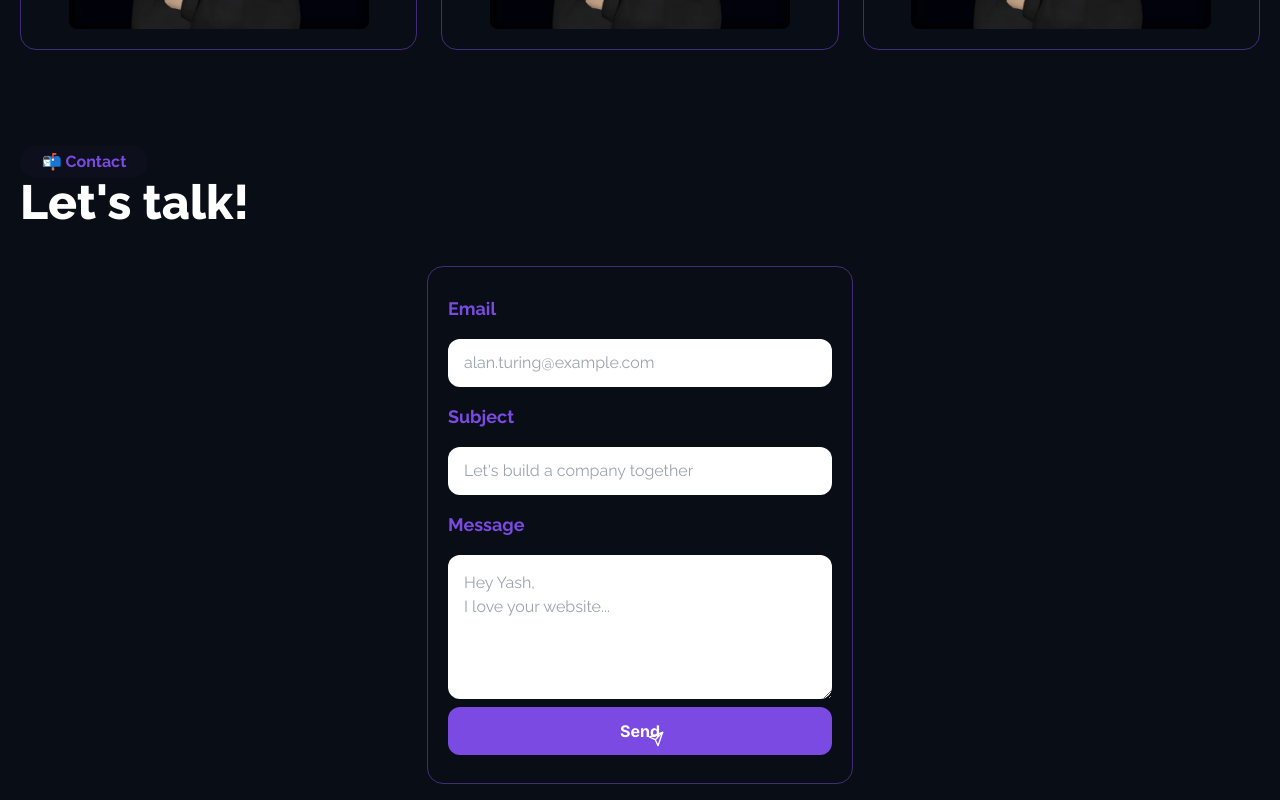
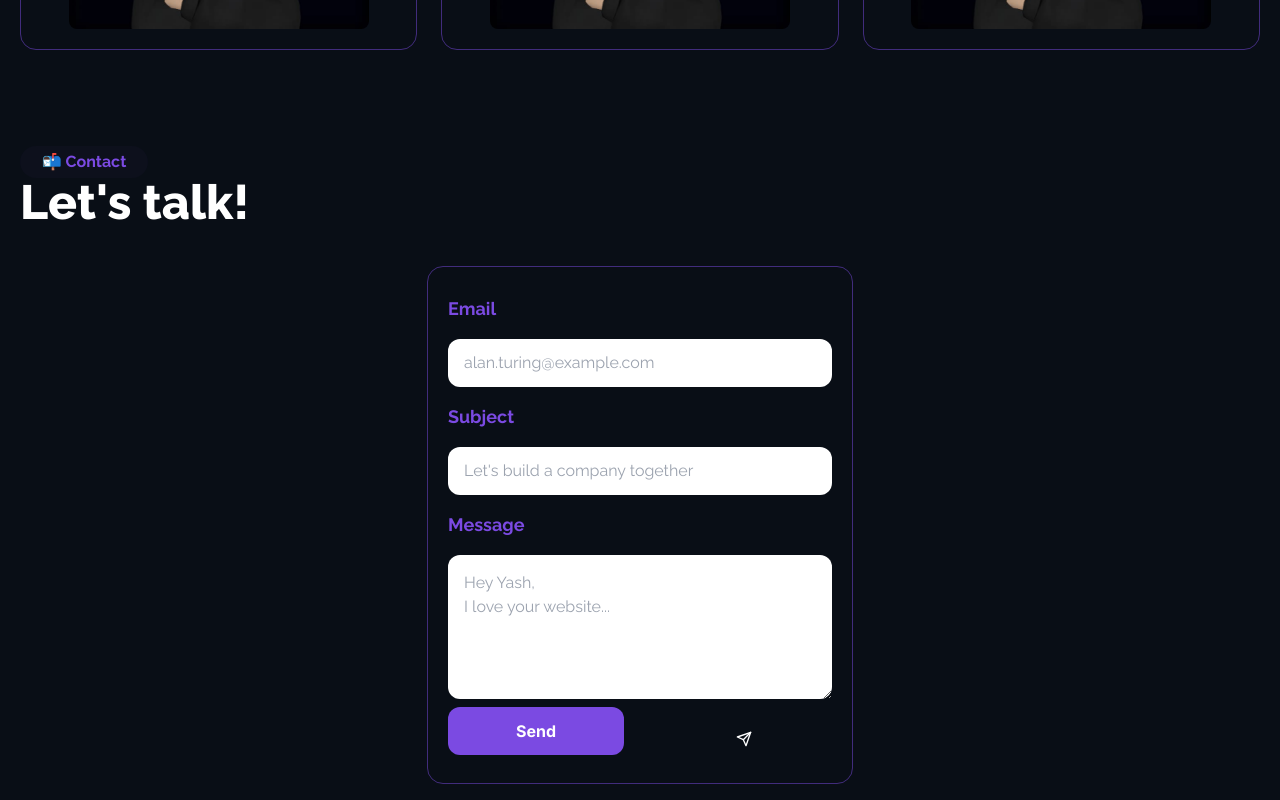
Before and after one commit to yinani24/portfolio, a Next.js app: page / in a window 1280 px wide. Shown: the part 3511-4311 px from the top of the page. Built offline with nearby package versions, Linux system fonts and the light colour scheme.

Commit message:
changes in contact page

```diff
--- a/src/app/contact/contact.tsx
+++ b/src/app/contact/contact.tsx
@@ -1,5 +1,4 @@
 import { FiSend } from "react-icons/fi";
-
 
 export default function ContactForm(){
     return(
@@ -13,10 +12,9 @@ export default function ContactForm(){
                 <textarea className='w-96 h-36 rounded-xl p-4 mb-4 text-[rgba(255, 255, 255, 0.5)] font-Raleway'
                     placeholder={`Hey Yash,\nI love your website...`}/>
                 <div className="flex w-96 h-12 items-center justify-center text-white">
-                    <button className='absolute w-96 h-12 rounded-xl mb-4 bg-[#7B4AE2] text-white text-Raleway font-bold text-center'>Send</button>
+                    <button className='w-96 h-12 rounded-xl mb-4 bg-[#7B4AE2] text-white text-Raleway font-bold text-center'>Send</button>
                     <FiSend className='w-full relative ml-8'/>
                 </div>
-
             </form>
         </div>
     )
```
